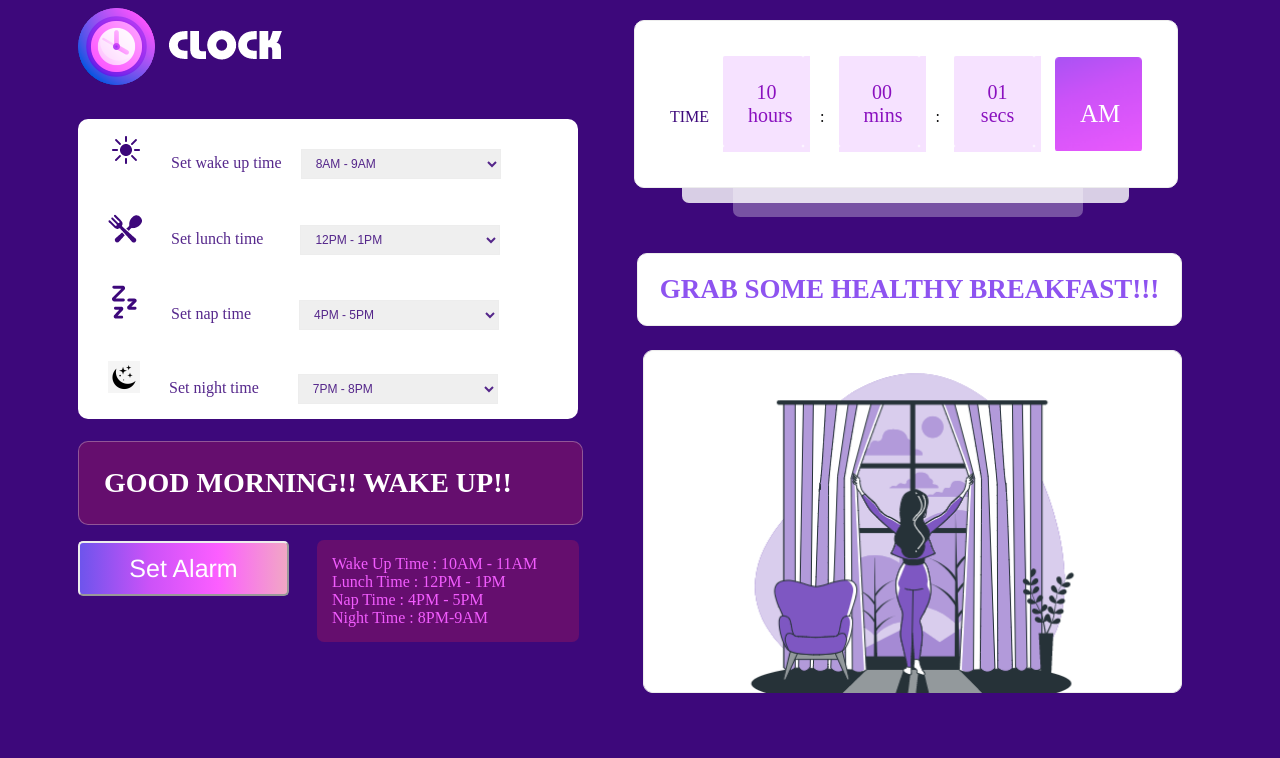
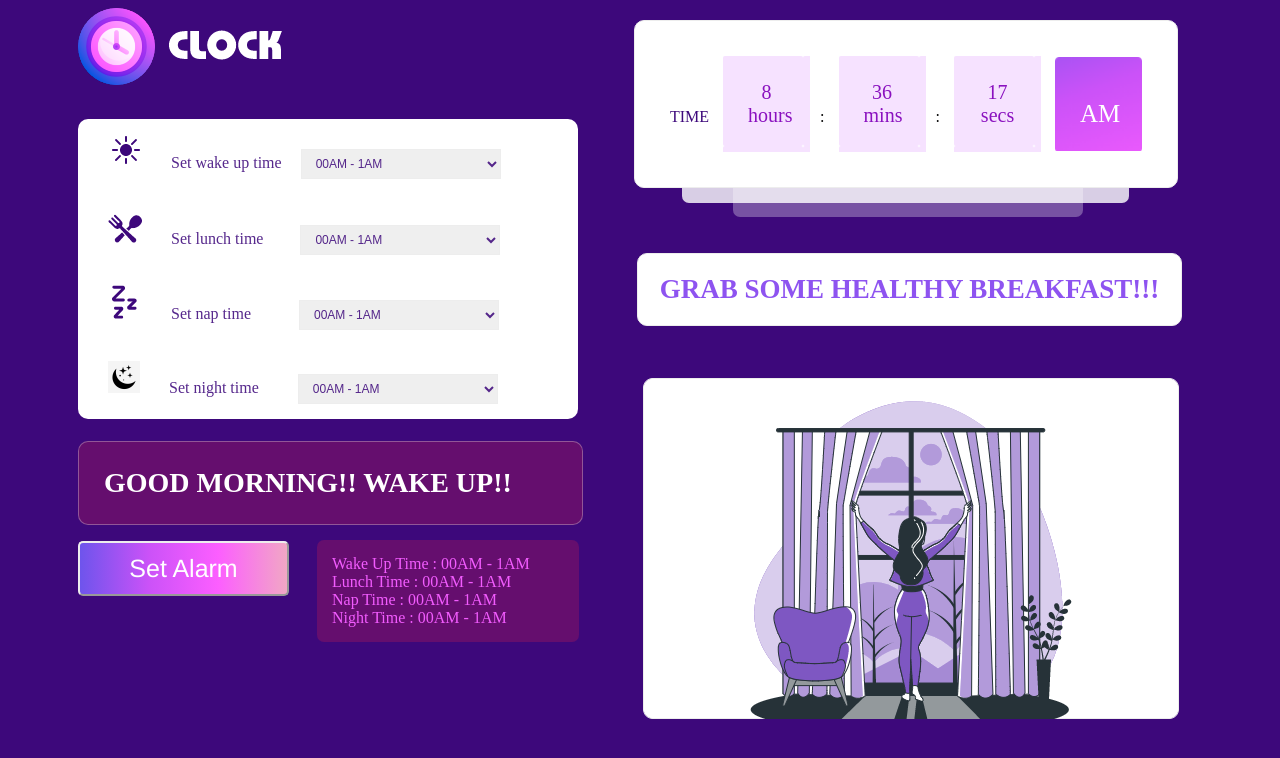
Before and after one commit to Aritra1001/Digital-Clock-Project, a plain HTML site: page index.html in a window 1280 px wide. Both pictures are taken after a click on the button "Set Alarm". Drawn offline with Linux system fonts and the light colour scheme.

Commit message:
digital clock

```diff
--- a/index.html
+++ b/index.html
@@ -13,62 +13,150 @@
       <div class="child1">
         <img src="./media/wake_up/wake_up.png" class="logo" />
         <span class="text">Set wake up time</span>
-        <select class="options">
+        <select class="options" id="select1">
+          <option class="option1">
+            <span id="">00AM - 1AM</span>
+          </option>
+          <option class="option1">1AM - 2AM</option>
+          <option class="option1">2AM - 3AM</option>
+          <option class="option1">3AM - 4AM</option>
+          <option class="option1">4AM - 5AM</option>
+          <option class="option1">5AM - 6AM</option>
+          <option class="option1">6AM - 7AM</option>
+          <option class="option1">7AM - 8AM</option>
           <option class="option1">8AM - 9AM</option>
           <option class="option1">9AM - 10AM</option>
           <option class="option1">10AM - 11AM</option>
           <option class="option1">11AM - 12PM</option>
+          <option class="option1">12PM - 1PM</option>
+          <option class="option1">1PM - 2PM</option>
+          <option class="option1">2PM - 3PM</option>
+          <option class="option1">3PM - 4PM</option>
+          <option class="option1">4PM - 5PM</option>
+          <option class="option1">5PM - 6PM</option>
+          <option class="option1">6PM - 7PM</option>
+          <option class="option1">7PM - 8PM</option>
+          <option class="option1">8PM - 9PM</option>
+          <option class="option1">9PM - 10PM</option>
+          <option class="option1">10PM - 11PM</option>
+          <option class="option1">11PM - 00AM</option>
         </select>
       </div>
       <div class="child2">
         <img src="./media/lunch_time/lunch_time.png" class="logo" />
         <span class="text">Set lunch time</span>
-        <select class="options op1">
-          <option class="option1">12PM - 1PM</option>
-          <option class="option1">1PM - 2PM</option>
-          <option class="option1">2PM - 3PM</option>
-          <option class="option1">3PM - 4PM</option>
+        <select class="options op1" id="select2">
+          <option class="option2">00AM - 1AM</option>
+          <option class="option2">1AM - 2AM</option>
+          <option class="option2">2AM - 3AM</option>
+          <option class="option2">3AM - 4AM</option>
+          <option class="option2">4AM - 5AM</option>
+          <option class="option2">5AM - 6AM</option>
+          <option class="option2">6AM - 7AM</option>
+          <option class="option2">7AM - 8AM</option>
+          <option class="option2">8AM - 9AM</option>
+          <option class="option2">9AM - 10AM</option>
+          <option class="option2">10AM - 11AM</option>
+          <option class="option2">11AM - 12PM</option>
+          <option class="option2">12PM - 1PM</option>
+          <option class="option2">1PM - 2PM</option>
+          <option class="option2">2PM - 3PM</option>
+          <option class="option2">3PM - 4PM</option>
+          <option class="option2">4PM - 5PM</option>
+          <option class="option2">5PM - 6PM</option>
+          <option class="option2">6PM - 7PM</option>
+          <option class="option2">7PM - 8PM</option>
+          <option class="option2">8PM - 9PM</option>
+          <option class="option2">9PM - 10PM</option>
+          <option class="option2">10PM - 11PM</option>
+          <option class="option2">11PM - 00AM</option>
         </select>
       </div>
       <div class="child3">
         <img src="./media/nap_time/nap_time.png" class="logo" />
         <span class="text">Set nap time</span>
-        <select class="options op2">
-          <option class="option1">4PM - 5PM</option>
-          <option class="option1">5PM - 6PM</option>
-          <option class="option1">6PM - 7PM</option>
+        <select class="options op2" id="select3">
+          <option class="option3">00AM - 1AM</option>
+          <option class="option3">1AM - 2AM</option>
+          <option class="option3">2AM - 3AM</option>
+          <option class="option3">3AM - 4AM</option>
+          <option class="option3">4AM - 5AM</option>
+          <option class="option3">5AM - 6AM</option>
+          <option class="option3">6AM - 7AM</option>
+          <option class="option3">7AM - 8AM</option>
+          <option class="option3">8AM - 9AM</option>
+          <option class="option3">9AM - 10AM</option>
+          <option class="option3">10AM - 11AM</option>
+          <option class="option3">11AM - 12PM</option>
+          <option class="option3">12PM - 1PM</option>
+          <option class="option3">1PM - 2PM</option>
+          <option class="option3">2PM - 3PM</option>
+          <option class="option3">3PM - 4PM</option>
+          <option class="option3">4PM - 5PM</option>
+          <option class="option3">5PM - 6PM</option>
+          <option class="option3">6PM - 7PM</option>
+          <option class="option3">7PM - 8PM</option>
+          <option class="option3">8PM - 9PM</option>
+          <option class="option3">9PM - 10PM</option>
+          <option class="option3">10PM - 11PM</option>
+          <option class="option3">11PM - 00AM</option>
+          >
         </select>
       </div>
       <div class="child4">
         <img src="./media/nighttime.png" class="logo" />
         <span class="text">Set night time</span>
-        <select class="options op3">
-          <option class="option1">7PM - 8PM</option>
-          <option class="option1">8PM - 9PM</option>
-          <option class="option1">9PM - 10PM</option>
-          <option class="option1">10PM - 11PM</option>
+        <select class="options op3" id="select4">
+          <option class="option4">00AM - 1AM</option>
+          <option class="option4">1AM - 2AM</option>
+          <option class="option4">2AM - 3AM</option>
+          <option class="option4">3AM - 4AM</option>
+          <option class="option4">4AM - 5AM</option>
+          <option class="option4">5AM - 6AM</option>
+          <option class="option4">6AM - 7AM</option>
+          <option class="option4">7AM - 8AM</option>
+          <option class="option4">8AM - 9AM</option>
+          <option class="option4">9AM - 10AM</option>
+          <option class="option4">10AM - 11AM</option>
+          <option class="option4">11AM - 12PM</option>
+          <option class="option4">12PM - 1PM</option>
+          <option class="option4">1PM - 2PM</option>
+          <option class="option4">2PM - 3PM</option>
+          <option class="option4">3PM - 4PM</option>
+          <option class="option4">4PM - 5PM</option>
+          <option class="option4">5PM - 6PM</option>
+          <option class="option4">6PM - 7PM</option>
+          <option class="option4">7PM - 8PM</option>
+          <option class="option4">8PM - 9PM</option>
+          <option class="option4">9PM - 10PM</option>
+          <option class="option4">10PM - 11PM</option>
+          <option class="option4">11PM - 00AM</option>
         </select>
       </div>
     </div>
-    <div class="gm">GOOD MORNING!! WAKE UP!!</div>
-    <button type="button" class="alarm" id="btn">Set Alarm</button>
+    <div class="gm" id="msg1">GOOD MORNING!! WAKE UP!!</div>
+    <button type="button" class="alarm" id="btn">
+      <span id="button_text">Set Alarm</span>
+    </button>
     <div class="timebox">
-      <div class="entries">Wake Up Time : 10AM - 11AM</div>
-      <div class="entries">Lunch Time : 12PM - 1PM</div>
-      <div class="entries">Nap Time : 4PM - 5PM</div>
-      <div class="entries">Night Time : 8PM-9AM</div>
+      <div class="entries" id="wk_up">Wake Up Time : 10AM - 11AM</div>
+      <div class="entries" id="lun_tm">Lunch Time : 12PM - 1PM</div>
+      <div class="entries" id="nap_tm">Nap Time : 4PM - 5PM</div>
+      <div class="entries" id="nt_tm">Night Time : 8PM-9AM</div>
     </div>
     <div class="digclock">
       <span class="bg1">TIME</span>
-      <span class="bg" id="hours">10 hours</span><span class="dots">:</span>
-      <span class="bg" id="min">00 mins</span><span class="dots">:</span>
-      <span class="bg" id="sec">01 secs</span>
+      <span class="bg" id="hrs">10 hours</span><span class="dots">:</span>
+      <span class="bg" id="mins">00 mins</span><span class="dots">:</span>
+      <span class="bg" id="secs">01 secs</span>
       <span class="bg2" id="am">AM</span>
     </div>
     <div id="bgbox"></div>
     <div id="bgbox2"></div>
-    <div class="msg">GRAB SOME HEALTHY BREAKFAST!!!</div>
-    <div class="imgmsg"></div>
+    <div class="msg" id="msg2">GRAB SOME HEALTHY BREAKFAST!!!</div>
+    <div class="imgmsg">
+      <img src="./media/Goodmorning/Goodmorning.png" id="img_dis" />
+    </div>
 
     <script src="script.js"></script>
   </body>
--- a/script.js
+++ b/script.js
@@ -0,0 +1,107 @@
+function clockStart(){
+    let date = new Date();
+    let hours = date.getHours();
+    let minutes = date.getMinutes();
+    let seconds = date.getSeconds();
+
+
+    if(hours >= 12){
+        hours = hours - 12;
+         if(hours == 0){
+         hours = 12;
+         }
+        let am = document.getElementById("am");
+        am.innerText = "PM";
+    }
+    // else{
+    //     let am = document.getElementById("am");
+    //     am.innerText = "AM";
+    // }
+
+    let hrs = document.getElementById("hrs");
+    hrs.innerText = hours + " hours";
+    let mins = document.getElementById("mins");
+    mins.innerText = minutes + " mins";
+    let secs = document.getElementById("secs");
+    secs.innerText = seconds + " secs";
+}
+setInterval(()=>{
+    clockStart();
+},1000);
+
+//for the hover on button
+let button = document.getElementById("btn");
+let text = document.getElementById("button_text");
+button.addEventListener("mouseenter",function(){
+    text.innerText = "Party Time!"
+});
+button.addEventListener("mouseleave",function(){
+    text.innerText = "Set Alarm";
+});
+
+//for timebox
+let option1 = document.getElementById("select1");
+let option2 = document.getElementById("select2");
+let option3 = document.getElementById("select3");
+let option4 = document.getElementById("select4");
+
+let wake = document.getElementById("wk_up");
+let lunch = document.getElementById("lun_tm");
+let nap = document.getElementById("nap_tm");
+let night = document.getElementById("nt_tm");
+
+let msg1 = document.getElementById("msg1");
+let msg2 = document.getElementById("msg2");
+let img = document.getElementById("img_dis");
+
+button.addEventListener("click",function(){
+    let value1 = option1.value;
+    //console.log(value1);
+    //let value_1 = option1.value;
+   // console.log(value_1);
+    wake.innerText =`Wake Up Time : ${value1}`;
+    let hours = new Date().getHours();
+    if(hours >= 12){
+        hours = hours - 12;
+         if(hours == 0){
+         hours = 12;
+         }
+    }
+     //console.log(hours);
+    let x = parseInt(value1);
+    //console.log(x);
+    if(x === hours){
+        msg1.innerText = `GOOD MORNING!! WAKE UP!!`;
+        msg2.innerText = `GRAB SOME HEALTHY BREAKFAST!!!`;
+        img.src ="/media/Goodmorning/Goodmorning.png";
+    }
+
+
+    let value2 = option2.value;
+    lunch.innerText = `Lunch Time : ${value2}`;
+    let y = parseInt(value2);
+    if(y === hours){
+        msg1.innerText = `GOOD AFTERNOON !! TAKE SOME SLEEP`;
+        msg2.innerText = `LET'S HAVE SOME LUNCH !!`;
+        img.src = "/media/lunch/lunch.png"
+    }
+
+    let value3 = option3.value;
+    nap.innerText = `Nap Time : ${value3}`;
+    let z = parseInt(value3);
+    if(z === hours){
+        msg1.innerText = `GOOD EVENING !!`;
+        msg2.innerText = `STOP YAWNING, GET SOME TEA.. ITS JUST EVENING!`;
+        img.src = "/media/Goodevening/Goodevening.png";
+    }
+
+    let value4 = option4.value;
+    night.innerText = `Night Time : ${value4}`;
+
+    let w = parseInt(value4);
+    if(w === hours){
+        msg1.innerText = `GOOD NIGHT !!`;
+        msg2.innerText = `CLOSE YOUR EYES AND GO TO SLEEP`;
+        img.src = "/media/Goodnight/Goodnight.png"
+    }
+})
--- a/style.css
+++ b/style.css
@@ -168,12 +168,12 @@ span{
     width: 523px;
 }
 .imgmsg{
-    background-image: url("./media/Component 30/Component\ 30\ –\ 1.png");
+       /* background-image: url("./media/Component 30/Component\ 30\ –\ 1.png"); */
        background-size: contain;
        background-repeat: no-repeat;
        position: absolute;
        right: 98px;
-    top: 350px;
+       top: 378px;
        height: 405px;
        width: 539px;
 }
```
Also changed, not shown: media/Component 30/Component 30 – 1@2x.png (deleted), media/Goodevening/Goodevening.png (added), media/Goodmorning/Goodmorning.png (renamed from media/Component 30/Component 30 – 1.png), media/Goodnight/Goodnight.png (added), media/lunch/lunch.png (added). Lines whose indentation alone changed are shown as unchanged.
